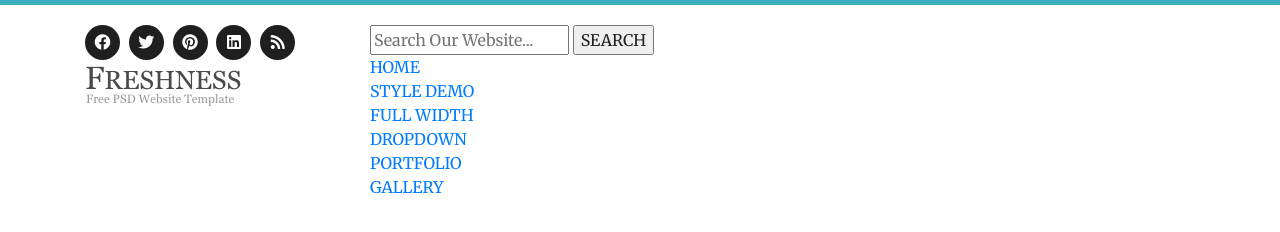
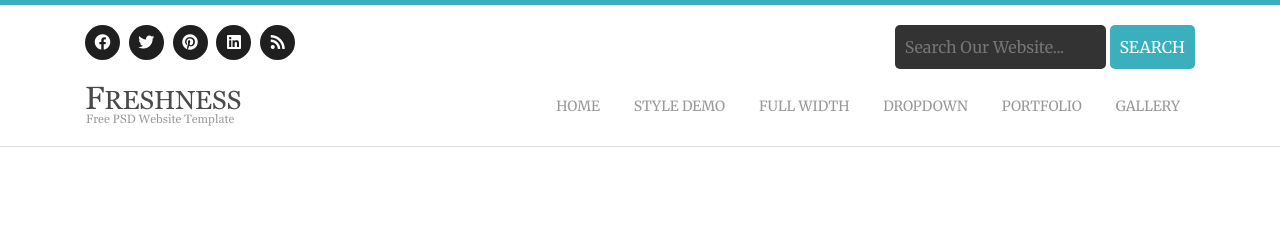
Before and after one commit to Pirci/freshness-website, a plain HTML site: page index.html in a window 1280 px wide. Shown: the top 232 px of the page. Drawn offline with nearby package versions, Linux system fonts and the light colour scheme.

Commit message:
header area complete

```diff
--- a/freshness/css/style.css
+++ b/freshness/css/style.css
@@ -18,6 +18,15 @@ h6 {
   font-weight: 700;
 }
 
+a {
+  transition: 0.5s;
+}
+
+input[type:submit] {
+  cursor: pointer;
+  transition: 0.5s;
+}
+
 #header_area {
   border-top: 5px solid #3bafbe;
   border-bottom: 1px solid #ddd;
@@ -27,6 +36,7 @@ h6 {
 .social_area {
   width: 100%;
   clear: both;
+  margin-bottom: 20px;
 }
 
 .social_area ul {
@@ -49,8 +59,60 @@ h6 {
   text-align: center;
   padding-top: 5px;
   border-radius: 50%;
+  transition: 0.5s;
 }
 
 .social_area ul li a:hover {
   background: #ee802f;
 }
+
+.search_area {
+  text-align: right;
+  width: 100%;
+  clear: both;
+  margin-bottom: 22px;
+}
+
+.search_area input {
+  background: #333333;
+  color: #fff;
+  border: 0px solid;
+  padding: 10px;
+  border-radius: 5px;
+}
+
+.search_area input[type="submit"] {
+  background: #3bafbe;
+  cursor: pointer;
+  transition: 0.5s;
+}
+
+.search_area input[type="submit"]:hover {
+  background: #ee802f;
+}
+
+#main_menu {
+  text-align: right;
+}
+
+#main_menu ul {
+  margin: 0;
+  padding: 0;
+  list-style: none;
+}
+
+#main_menu ul li {
+  display: inline-block;
+}
+
+#main_menu ul li a {
+  display: block;
+  font-size: 14px;
+  color: #999999;
+  text-decoration: none;
+  padding: 5px 15px;
+}
+
+#main_menu ul li a:hover {
+  color: #3bafbe;
+}
--- a/index.html
+++ b/index.html
@@ -69,7 +69,7 @@
               </form>
             </div>
 
-            <div id="menu">
+            <div id="main_menu">
               <ul>
                 <li><a href="">HOME</a></li>
                 <li><a href="">STYLE DEMO</a></li>
```
